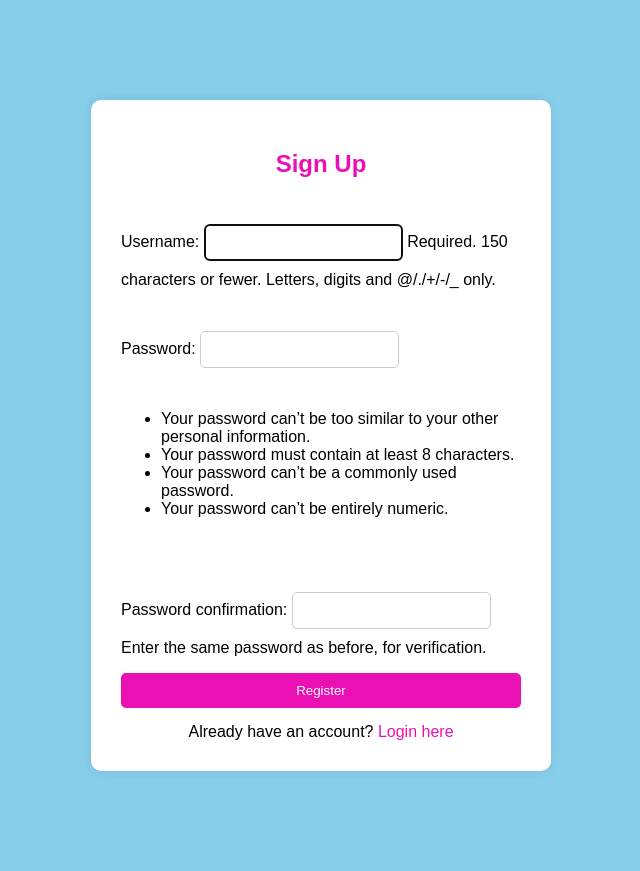
After one commit to Rishitha-2106/weather_project, a Django app: page /signup/ in a window 1280 px wide. The commit adds this page. Shown: the whole page, without its empty margins (319-959 px from the left). Run offline with Django 5.2, Linux system fonts and the light colour scheme.

Commit message:
Login and signup modified much better

```diff
--- /dev/null
+++ b/weather_app/templates/weather_app/signup.html
@@ -0,0 +1,88 @@
+<!DOCTYPE html>
+<html lang="en">
+<head>
+    <meta charset="UTF-8">
+    <title>Sign Up</title>
+    {% load static %}
+    <link rel="stylesheet" href="{% static 'styles.css' %}">
+    <style>
+        body {
+            background-color: rgb(135, 206, 235);
+            font-family: Arial, sans-serif;
+            margin: 0;
+            padding: 0;
+        }
+
+        .container {
+            max-width: 400px;
+            margin: 100px auto;
+            background-color: white;
+            padding: 30px;
+            border-radius: 10px;
+            box-shadow: 0 0 10px rgba(0,0,0,0.1);
+        }
+
+        h2 {
+            text-align: center;
+            color: rgb(235, 16, 180);
+        }
+
+        form {
+            display: flex;
+            flex-direction: column;
+        }
+
+        input {
+            margin: 10px 0;
+            padding: 10px;
+            border-radius: 5px;
+            border: 1px solid #ccc;
+        }
+
+        button {
+            background-color: rgb(235, 16, 180);
+            color: white;
+            padding: 10px;
+            border: none;
+            border-radius: 5px;
+            cursor: pointer;
+        }
+
+        button:hover {
+            background-color: rgb(200, 14, 150);
+        }
+
+        .login-link {
+            text-align: center;
+            margin-top: 15px;
+        }
+
+        .login-link a {
+            color: rgb(235, 16, 180);
+            text-decoration: none;
+        }
+
+        .error {
+            color: red;
+            font-weight: bold;
+            text-align: center;
+        }
+    </style>
+</head>
+<body>
+<div class="container">
+    <h2>Sign Up</h2>
+    {% if form.errors %}
+        <div class="error">Please fix the errors below.</div>
+    {% endif %}
+    <form method="POST">
+        {% csrf_token %}
+        {{ form.as_p }}
+        <button type="submit">Register</button>
+    </form>
+    <div class="login-link">
+        Already have an account? <a href="{% url 'login' %}">Login here</a>
+    </div>
+</div>
+</body>
+</html>
--- a/weather_app/urls.py
+++ b/weather_app/urls.py
@@ -5,5 +5,7 @@ urlpatterns = [
     path('', views.weather_home, name='home'),  # Ensure 'home' is named correctly
     path('food/', views.food_recommendations, name='food_recommendations'),
     path('clothing/', views.clothing_recommendations, name='clothing_recommendations'),
-
+    path('signup/', views.signup_view, name='signup'),
+    path('login/', views.login_view, name='login'),
+    path('logout/', views.logout_view, name='logout'),
 ]
--- a/weather_app/views.py
+++ b/weather_app/views.py
@@ -1,70 +1,79 @@
-from django.shortcuts import redirect, render
+from django.shortcuts import render, redirect
+from django.contrib.auth import login, logout, authenticate
+from django.contrib.auth.forms import UserCreationForm, AuthenticationForm
+from django.contrib.auth.decorators import login_required
+from django.contrib.auth.models import User
+from django.db import models
+from .models import SearchHistory
 import requests
 import os
 from dotenv import load_dotenv
-from django.contrib.auth import login, logout
-from django.contrib.auth.forms import UserCreationForm, AuthenticationForm
-from django.contrib.auth.decorators import login_required
-from .models import UserProfile
-from django.conf import settings
 
-def signup(request):
-    if request.method == 'POST':
+# Load .env
+dotenv_path = os.path.join(os.path.dirname(__file__), "../.env")
+load_dotenv(dotenv_path)
+API_KEY = os.getenv("OPENWEATHER_API_KEY")
+
+# ========== AUTH VIEWS ==========
+
+def signup_view(request):
+    if request.method == "POST":
         form = UserCreationForm(request.POST)
         if form.is_valid():
             user = form.save()
             login(request, user)
-            return redirect('register')
+            return redirect('home')
     else:
         form = UserCreationForm()
-    return render(request, 'ttapp/signup.html', {'form': form})
+    return render(request, 'weather_app/signup.html', {'form': form})
 
-def user_login(request):
-    if request.method == 'POST':
-        form = AuthenticationForm(request, data=request.POST)
-        if form.is_valid():
-            user = form.get_user()
+from django.contrib.auth import authenticate, login
+from django.shortcuts import render, redirect
+from django.contrib.auth.models import User
+
+def login_view(request):
+    error = None
+    if request.method == "POST":
+        username = request.POST["username"]
+        password = request.POST["password"]
+
+        user = authenticate(request, username=username, password=password)
+
+        if user is not None:
             login(request, user)
-            return redirect('register')
-    else:
-        form = AuthenticationForm()
-    return render(request, 'ttapp/login.html', {'form': form})
+            return redirect("home")  # Make sure 'home' is your weather page URL name
+        else:
+            if not User.objects.filter(username=username).exists():
+                error = "User does not exist. Please sign up first."
+            else:
+                error = "Incorrect password. Please try again."
 
-@login_required
-def user_logout(request):
+    return render(request, "weather_app/login.html", {"error": error})
+
+
+def logout_view(request):
     logout(request)
     return redirect('login')
 
+# ========== WEATHER LOGIC ==========
 
-dotenv_path = os.path.join(os.path.dirname(__file__), "../.env")  # Explicit path
-load_dotenv(dotenv_path)
-API_KEY = os.getenv("OPENWEATHER_API_KEY")
-print(f"Loaded API Key: {API_KEY}")  # Debugging
-
-
-# Function to get weather data
 def get_weather_data(city):
-    API_KEY = os.getenv("OPENWEATHER_API_KEY")
     BASE_URL = "https://api.openweathermap.org/data/2.5/weather"
     response = requests.get(BASE_URL, params={"q": city, "appid": API_KEY, "units": "metric"})
     if response.status_code == 200:
         return response.json()
     return None
 
-# Function to get 5-day forecast
 def get_forecast_data(city):
-    API_KEY = os.getenv("OPENWEATHER_API_KEY")  # Retrieve the API key securely
     BASE_URL = "https://api.openweathermap.org/data/2.5/forecast"
     response = requests.get(BASE_URL, params={"q": city, "appid": API_KEY, "units": "metric"})
     if response.status_code == 200:
         forecast_list = response.json()["list"]
-        # Extract only one forecast per day (choosing data at 12:00 PM)
         daily_forecast = {}
         for entry in forecast_list:
-            date = entry["dt_txt"].split(" ")[0]  # Extract only the date (YYYY-MM-DD)
-            if date not in daily_forecast:  # Store only one entry per day
+            date = entry["dt_txt"].split(" ")[0]
+            if date not in daily_forecast:
                 weather_desc = entry["weather"][0]["description"].lower()
-                # Assign emojis based on weather description
                 if "clear" in weather_desc:
                     weather_emoji = "☀️"
                 elif "cloud" in weather_desc:
@@ -83,25 +92,32 @@ def get_forecast_data(city):
                     weather_emoji = "🌁"
                 else:
                     weather_emoji = "🌍"
-                # Add emoji to forecast data
                 entry["weather_emoji"] = weather_emoji
                 daily_forecast[date] = entry
-        return list(daily_forecast.values())[:5]  # Return next 5 days
+        return list(daily_forecast.values())[:5]
     return None
 
-# Home page view (Displays Weather + Forecast)
+# ========== MAIN WEATHER VIEW ==========
+
+@login_required
 def weather_home(request):
     city_name = None
     weather_data = None
     forecast_data = None
     weather_emoji = ""
+    search_history = []
+
     if request.method == "POST":
         city_name = request.POST["city_name"]
         weather_data = get_weather_data(city_name)
         forecast_data = get_forecast_data(city_name)
+
         if not weather_data:
             return render(request, "weather_app/home.html", {"error_message": "City not found"})
-        # Assign emojis based on weather description
+
+        # Save to history
+        SearchHistory.objects.create(user=request.user, city=city_name)
+
         weather_desc = weather_data["weather"][0]["description"].lower()
         if "clear" in weather_desc:
             weather_emoji = "☀️"
@@ -121,25 +137,31 @@ def weather_home(request):
             weather_emoji = "🌁"
         else:
             weather_emoji = "🌍"
+
+    # Fetch last 5 searches
+    search_history = SearchHistory.objects.filter(user=request.user).order_by('-searched_at')[:5]
+
     return render(request, "weather_app/home.html", {
         "city_name": city_name,
         "temp": weather_data["main"]["temp"] if weather_data else None,
         "humidity": weather_data["main"]["humidity"] if weather_data else None,
         "weather_description": f"{weather_data['weather'][0]['description'].capitalize()} {weather_emoji}" if weather_data else None,
         "forecast": forecast_data,
+        "search_history": search_history
     })
 
-# Food recommendations page (Only accessible if city is provided)
+# ========== FOOD RECOMMENDATION ==========
+
+@login_required
 def food_recommendations(request):
     city_name = request.GET.get("city_name")
     if not city_name:
-        return redirect("home")  # Redirect to home if no city
+        return redirect("home")
     weather_data = get_weather_data(city_name)
     if not weather_data:
         return render(request, "weather_app/food.html", {"error_message": "Weather data not available."})
     temp = weather_data["main"]["temp"]
     weather_description = weather_data["weather"][0]["description"].lower()
-    # Food recommendation logic based on temperature
     if "rain" in weather_description:
         food_list = ["Pakoras 🥟", "Tea ☕", "Hot Corn 🌽"]
     elif temp < 20:
@@ -153,17 +175,18 @@ def food_recommendations(request):
         "weather_description": weather_description
     })
 
-# Clothing recommendations page (Only accessible if city is provided)
+# ========== CLOTHING RECOMMENDATION ==========
+
+@login_required
 def clothing_recommendations(request):
     city_name = request.GET.get("city_name")
     if not city_name:
-        return redirect("home")  # Redirect to home if no city
+        return redirect("home")
     weather_data = get_weather_data(city_name)
     if not weather_data:
         return render(request, "weather_app/clothing.html", {"error_message": "Weather data not available."})
     temp = weather_data["main"]["temp"]
     weather_description = weather_data["weather"][0]["description"].lower()
-    # Clothing recommendation logic based on temperature
     if "rain" in weather_description:
         clothing_list = ["Raincoat ☔", "Umbrella 🌂", "Waterproof Shoes 👞"]
     elif temp < 20:
@@ -176,12 +199,3 @@ def clothing_recommendations(request):
         "temp": temp,
         "weather_description": weather_description
     })
-
-
-
-from dotenv import load_dotenv
-
-dotenv_path = os.path.join(os.getcwd(), ".env")  # Ensure correct path
-load_dotenv(dotenv_path)
-
-print(os.getenv("OPENWEATHER_API_KEY"))  # Should print your API key
--- a/weather_project/settings.py
+++ b/weather_project/settings.py
@@ -1,5 +1,8 @@
 import os
 from pathlib import Path
+
+LOGIN_URL = 'login'
+LOGIN_REDIRECT_URL = 'home'
 
 # Build paths inside the project like this: BASE_DIR / 'subdir'.
 BASE_DIR = Path(__file__).resolve().parent.parent
```
Also changed, not shown: weather_app/models.py (+9 -0 lines), weather_app/templates/weather_app/home.html (+17 -23 lines), weather_app/templates/weather_app/login.html (added, +89 -0 lines), db.sqlite3, weather_app/migrations/0002_searchhistory.py (added).
